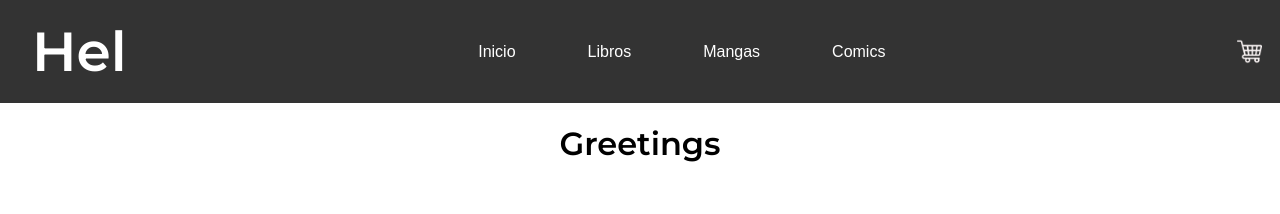
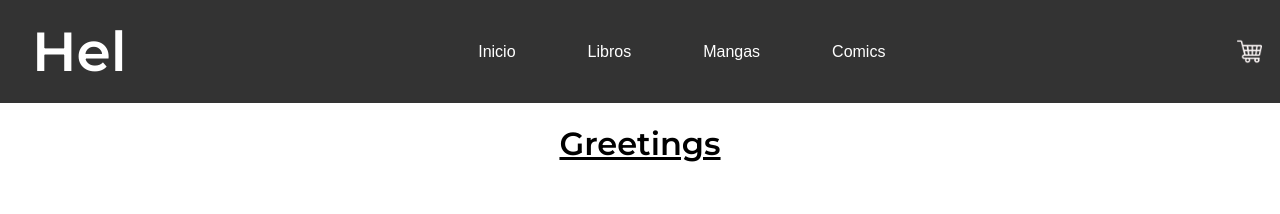
Before and after one commit to Kevin-Coronel/LibreriaHel-CoronelKevin, a React (Create React App) app: page / in a window 1280 px wide. Shown: the top 214 px of the page. Built offline with nearby package versions, Linux system fonts and the light colour scheme.

Commit message:
Entrega Desafio Clase 2 y 3

```diff
--- a/src/componentes/ItemListContainer/ItemListContainer.js
+++ b/src/componentes/ItemListContainer/ItemListContainer.js
@@ -3,7 +3,7 @@ import './ItemListContainer.scss';
 const ItemListContainer = () =>{
     return(
         <div>
-            <h1>Greetings</h1>
+            <h1 class="greet">Greetings</h1>
         </div>
 
     )
--- a/src/componentes/ItemListContainer/ItemListContainer.scss
+++ b/src/componentes/ItemListContainer/ItemListContainer.scss
@@ -1,7 +1,8 @@
-h1 {
+.greet{
     display: flex;
     justify-content: center;
     font-size: 32px;
     font-family: 'Montserrat', sans-serif;
     font-weight: 600;
+    text-decoration: underline;
 }
```
